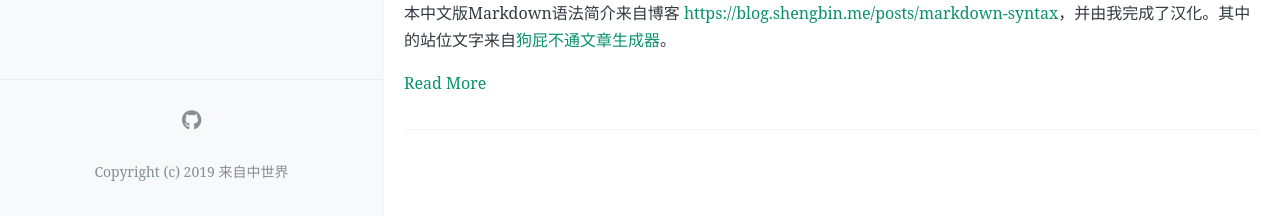
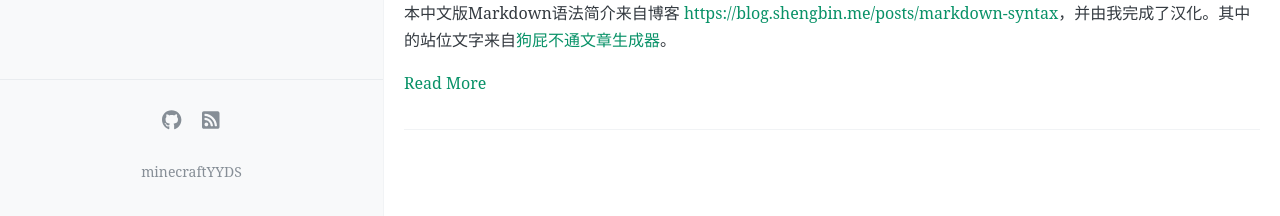
Before and after one commit to zhangchenghao0405/minecraftnews, a Jekyll site: the page built from index.html, in a window 1280 px wide and 954 px high. Shown: the part 735-951 px from the top of the window. Built offline with Jekyll 4.4.1, drawn with Linux system fonts in a browser that asks for light colours; the list of posts is cut into pages by our own code; comment, search, counter and statistics services are not loaded.

Commit message:
Update _config.yml

```diff
--- a/_config.yml
+++ b/_config.yml
@@ -52,21 +52,21 @@ footer-links:
   weibo:  #请输入你的微博个性域名 https://www.weibo.com/<thispart>
   behance: # https://www.behance.net/<>
   dribbble: # https://dribbble.com/<>
-  email: #youremailaddress@mail.com
+  email: #wanghouran001@163.com
   facebook: #https://www.facebook.com/<>
   flickr: #https://www.flickr.com/<>
-  github: FromEndWorld/loffer #https://github.com/<>
+  github: zhangchenghao0405/minecraft_new #https://github.com/<>
   instagram: #https://instagram.com/<>
   linkedin: #https://www.linkedin.com/in/<>
   pinterest: #https://www.pinterest.com/<>
-  rss: #随便填点啥RSS就能用了
+  rss: eanable#随便填点啥RSS就能用了
   stackoverflow: # http://stackoverflow.com/<>
   tumblr: # https://<username>.tumblr.com
   twitter: # https://www.twitter.com/<your_twitter_username>
   youtube: # channel/<your_long_string> or user/<user-name>
 
 # 站点页脚的文字
-footer-text: Copyright (c) 2019 来自中世界
+footer-text: minecraftYYDS
 
 #
 # 评论，注意，请不要同时添加多种不同的评论区
```
